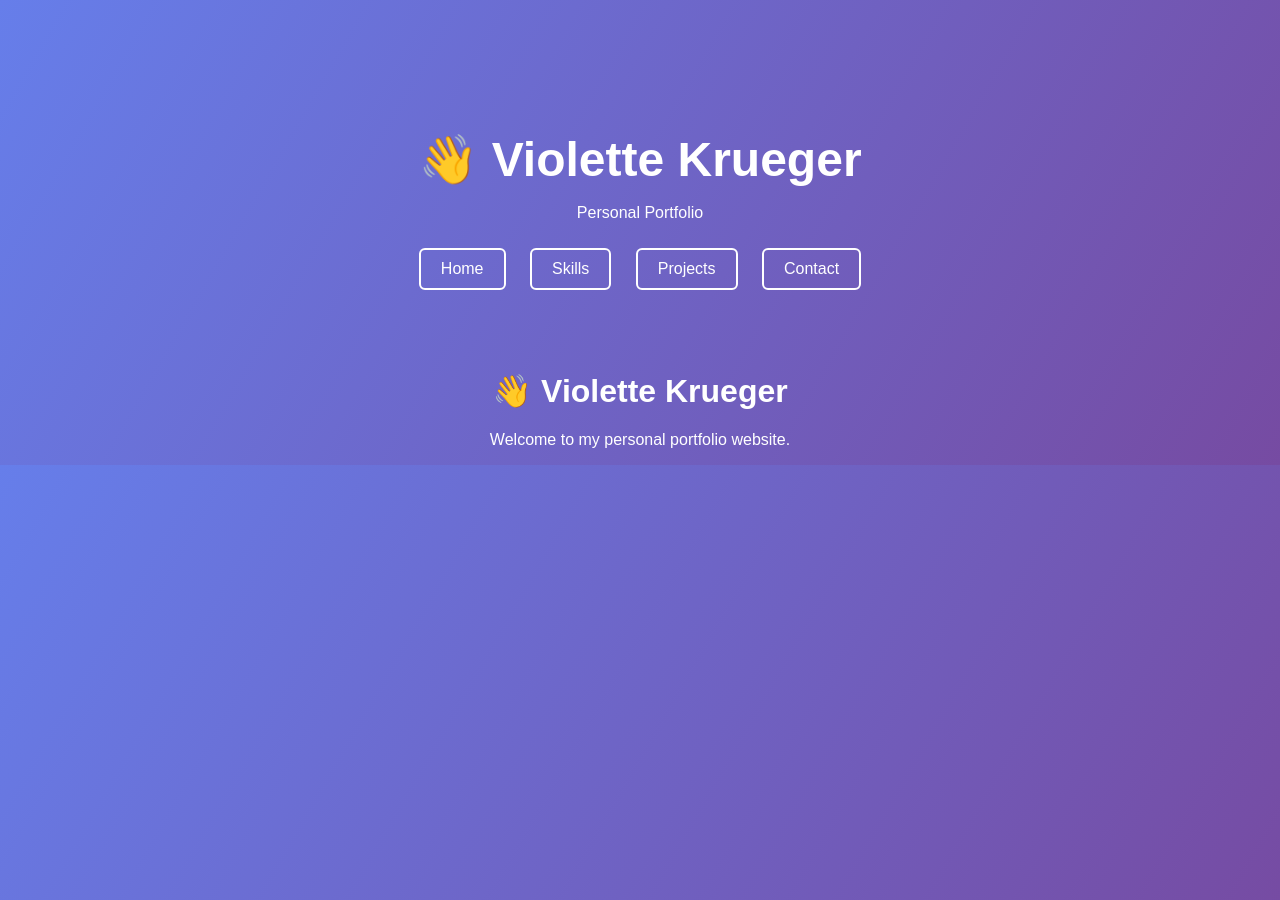
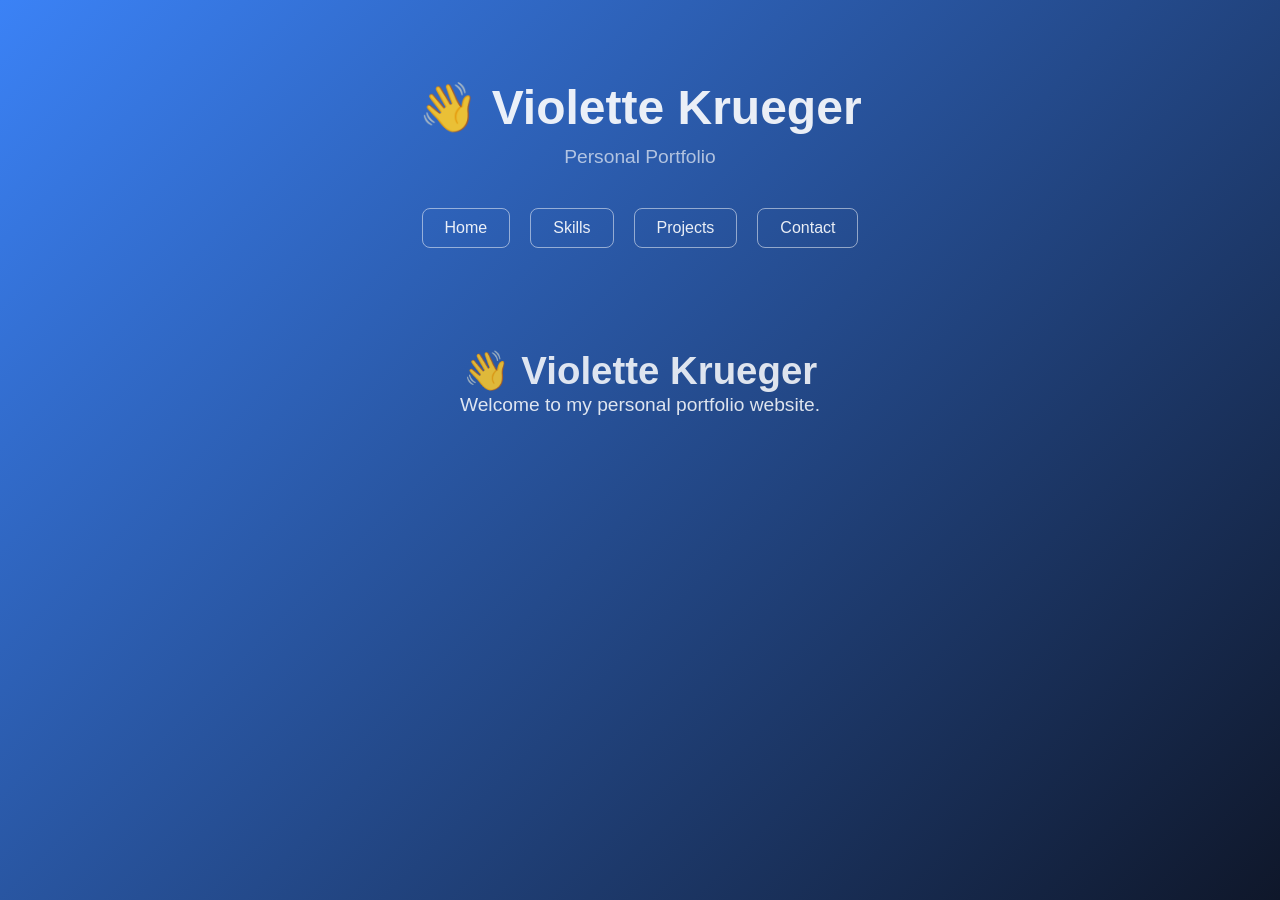
Before and after one commit to vkrueger976/vkrueger976.github.io, a Jekyll site: the page built from index.md, in a window 1280 px wide. Built offline with Jekyll 4.4.1, drawn with Linux system fonts in a browser that asks for light colours.

Commit message:
Update style.css

```diff
--- a/assets/css/style.css
+++ b/assets/css/style.css
@@ -1,35 +1,65 @@
-body {
+/* Reset */
+* {
   margin: 0;
-  font-family: Arial, sans-serif;
-  background: linear-gradient(120deg, #667eea, #764ba2);
-  color: white;
-  text-align: center;
+  padding: 0;
+  box-sizing: border-box;
 }
 
-.hero {
-  padding: 100px 20px 50px;
+/* Gradient Background */
+body {
+  font-family: Arial, Helvetica, sans-serif;
+  background: linear-gradient(135deg, #3b82f6, #0f172a);
+  color: rgba(255, 255, 255, 0.85); /* slightly see-through text */
+  min-height: 100vh;
 }
 
+/* Hero Section */
+.hero {
+  text-align: center;
+  padding: 80px 20px 40px 20px;
+}
+
+/* Main Title */
 .hero h1 {
   font-size: 3rem;
-  margin-bottom: 10px;
+  font-weight: 600;
+  color: rgba(255, 255, 255, 0.9);
 }
 
-nav a {
-  display: inline-block;
-  margin: 10px;
-  padding: 10px 20px;
-  border: 2px solid white;
-  border-radius: 6px;
-  color: white;
-  text-decoration: none;
-  transition: 0.3s;
+/* Subtitle */
+.subtitle {
+  margin-top: 10px;
+  font-size: 1.2rem;
+  opacity: 0.75;
 }
 
-nav a:hover {
-  background: rgba(255,255,255,0.2);
+/* Navigation */
+.nav {
+  margin-top: 40px;
+  display: flex;
+  justify-content: center;   /* centers buttons */
+  gap: 20px;
 }
 
-section {
-  padding: 80px 20px;
+/* Nav Buttons */
+.nav a {
+  text-decoration: none;
+  color: rgba(255, 255, 255, 0.9);
+  padding: 10px 22px;
+  border: 1px solid rgba(255, 255, 255, 0.5);
+  border-radius: 8px;
+  transition: all 0.3s ease;
 }
+
+/* Hover Effect */
+.nav a:hover {
+  background: rgba(255, 255, 255, 0.15);
+  border-color: white;
+}
+
+/* Main Content Area */
+main {
+  text-align: center;
+  padding: 60px 20px;
+  font-size: 1.2rem;
+}
```
